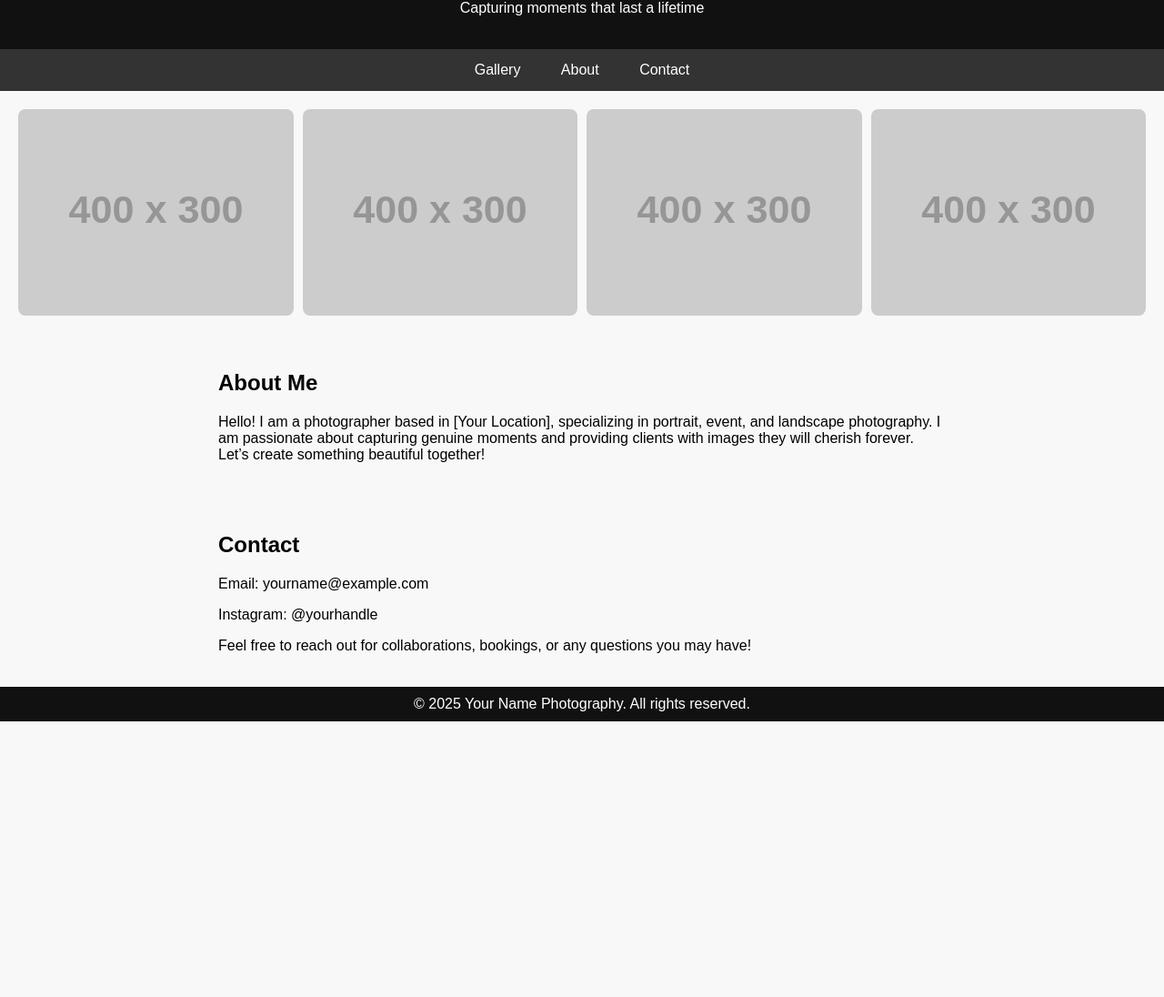
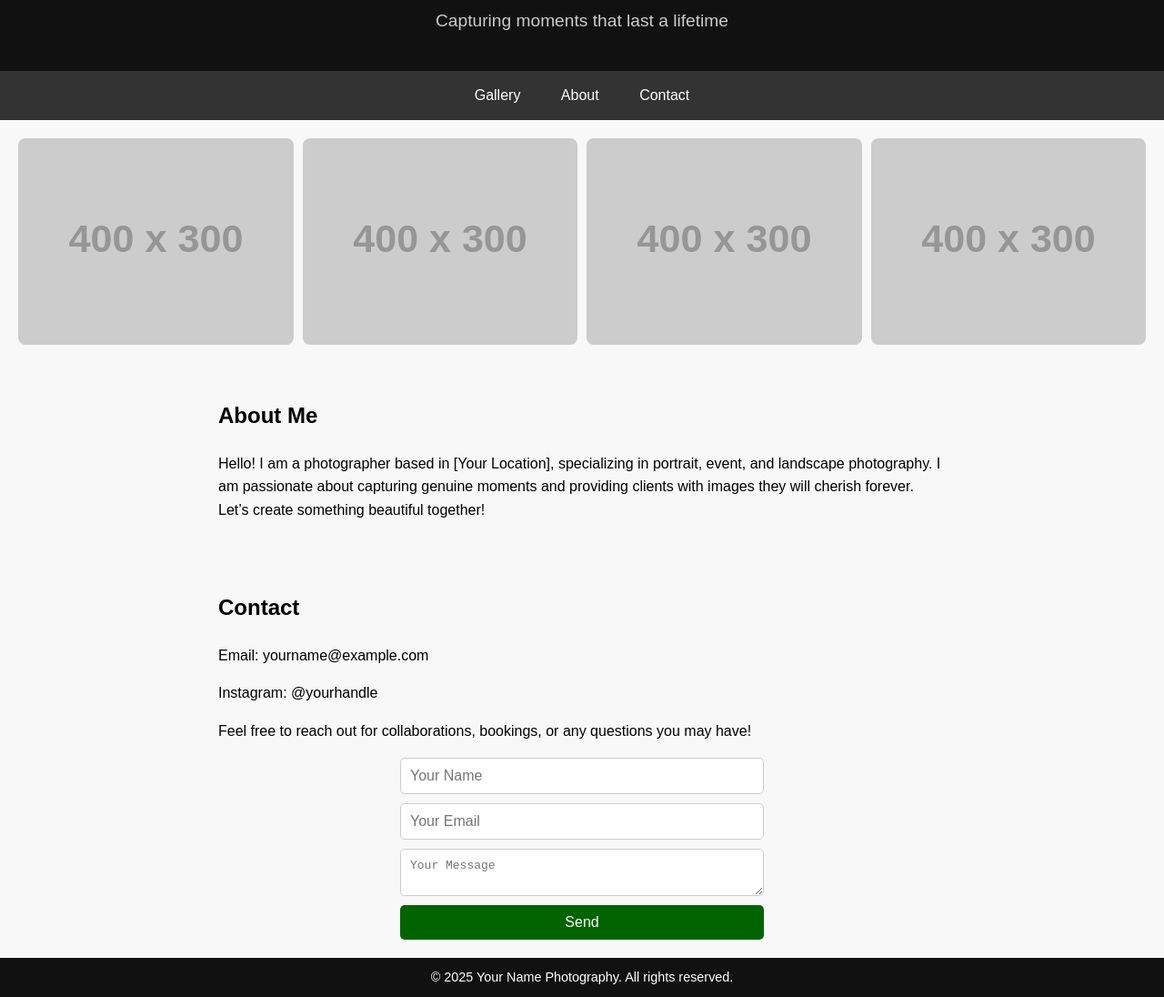
Before and after one commit to JasonCui1504/JasonCui1504.github.io, a plain HTML site: page index.html in a window 1280 px wide. Shown: the part 73-1169 px from the top of the page at 91% size. Before the commit the page ends 866 px from the top, so only its background shows below. Drawn offline with Linux system fonts and the light colour scheme; placeholder pictures from the web are drawn by us.

Commit message:
Update index.html

```diff
--- a/index.html
+++ b/index.html
@@ -4,24 +4,42 @@
     <meta charset="UTF-8">
     <meta name="viewport" content="width=device-width, initial-scale=1.0">
     <title>Your Photography Portfolio</title>
+    <meta name="description" content="Portfolio of Your Name, a photographer specializing in portrait, event, and landscape photography.">
     <style>
-        body { font-family: Arial, sans-serif; margin: 0; padding: 0; background-color: #f8f8f8; }
+        body { font-family: Arial, sans-serif; margin: 0; padding: 0; background-color: #f8f8f8; line-height: 1.6; }
         header { background-color: #111; color: white; padding: 20px; text-align: center; }
-        h1 { margin: 0; font-size: 2em; }
-        nav { background-color: #333; text-align: center; }
-        nav a { color: white; text-decoration: none; display: inline-block; padding: 14px 20px; }
-        nav a:hover { background-color: #555; }
+        h1 { margin: 0; font-size: 2em; color: darkgreen; animation: fadeSlideIn 1.5s ease-out; }
+        .tagline { font-size: 1.2em; margin-top: 10px; color: #ccc; animation: fadeIn 2s ease-in; }
+        nav { background-color: #333; text-align: center; position: sticky; top: 0; animation: fadeIn 2s ease-in; }
+        nav a { color: white; text-decoration: none; display: inline-block; padding: 14px 20px; transition: background-color 0.3s, transform 0.3s; }
+        nav a:hover { background-color: #555; transform: scale(1.1); }
         .gallery { display: grid; grid-template-columns: repeat(auto-fit, minmax(250px, 1fr)); gap: 10px; padding: 20px; }
-        .gallery img { width: 100%; height: auto; border-radius: 8px; transition: transform 0.3s; }
-        .gallery img:hover { transform: scale(1.05); }
-        footer { background-color: #111; color: white; text-align: center; padding: 10px; }
-        .about, .contact { padding: 20px; max-width: 800px; margin: auto; }
+        .gallery img { width: 100%; height: auto; border-radius: 8px; transition: transform 0.3s, opacity 0.3s; }
+        .gallery img:hover { transform: scale(1.05); opacity: 0.9; }
+        footer { background-color: #111; color: white; text-align: center; padding: 10px; font-size: 0.9em; }
+        .about, .contact { padding: 20px 15px; max-width: 800px; margin: auto; animation: fadeSlideIn 1.5s ease-out; }
+        html { scroll-behavior: smooth; }
+
+        @keyframes fadeSlideIn {
+            from { opacity: 0; transform: translateY(20px); }
+            to { opacity: 1; transform: translateY(0); }
+        }
+
+        @keyframes fadeIn {
+            from { opacity: 0; }
+            to { opacity: 1; }
+        }
+
+        form { display: flex; flex-direction: column; gap: 10px; max-width: 400px; margin: auto; }
+        form input, form textarea { padding: 10px; border-radius: 5px; border: 1px solid #ccc; font-size: 1em; }
+        form button { padding: 10px; border: none; border-radius: 5px; background-color: darkgreen; color: white; font-size: 1em; cursor: pointer; transition: background-color 0.3s; }
+        form button:hover { background-color: #0a4; }
     </style>
 </head>
 <body>
     <header>
         <h1>Your Name Photography</h1>
-        <p>Capturing moments that last a lifetime</p>
+        <p class="tagline">Capturing moments that last a lifetime</p>
     </header>
     <nav>
         <a href="#gallery">Gallery</a>
@@ -43,6 +61,12 @@
         <p>Email: yourname@example.com</p>
         <p>Instagram: @yourhandle</p>
         <p>Feel free to reach out for collaborations, bookings, or any questions you may have!</p>
+        <form action="mailto:yourname@example.com" method="post" enctype="text/plain">
+            <input type="text" name="name" placeholder="Your Name" required>
+            <input type="email" name="email" placeholder="Your Email" required>
+            <textarea name="message" placeholder="Your Message" required></textarea>
+            <button type="submit">Send</button>
+        </form>
     </section>
     <footer>
         &copy; 2025 Your Name Photography. All rights reserved.
```
